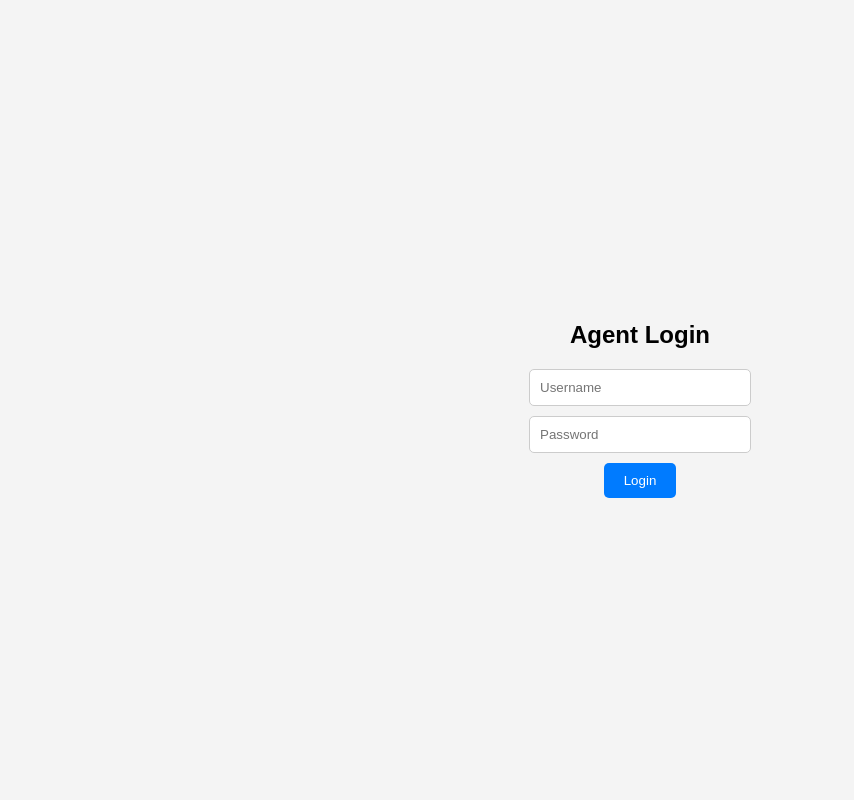
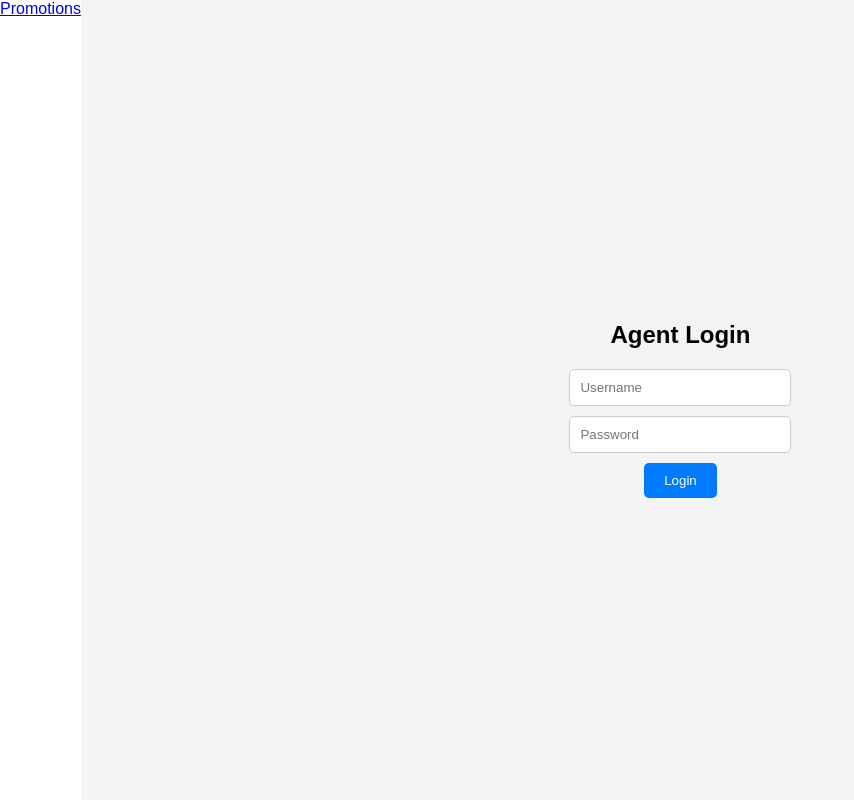
Before and after one commit to spencerprettygood/hotelchat, a Flask app: page / in a window 1280 px wide. Shown: the whole page, without its empty margins (0-854 px from the left). Run offline with Flask 3, Linux system fonts and the light colour scheme; data comes from the database, SQL or seed files in the repository; parts of the project's set-up code (start-up, migrations or seed data) failed here and were passed over; some libraries are stand-ins or nearby versions.

Commit message:
Update dashboard.html

```diff
--- a/templates/dashboard.html
+++ b/templates/dashboard.html
@@ -5,6 +5,7 @@
     <meta charset="UTF-8">
     <meta name="viewport" content="width=device-width, initial-scale=1.0">
     <title>Hotel Chatbot Dashboard</title>
+    <a href="/promotions_page">Promotions</a>
     <link rel="stylesheet" href="/static/styles.css">
     <script src="https://cdnjs.cloudflare.com/ajax/libs/socket.io/4.7.5/socket.io.min.js"></script>
     <style>
```
